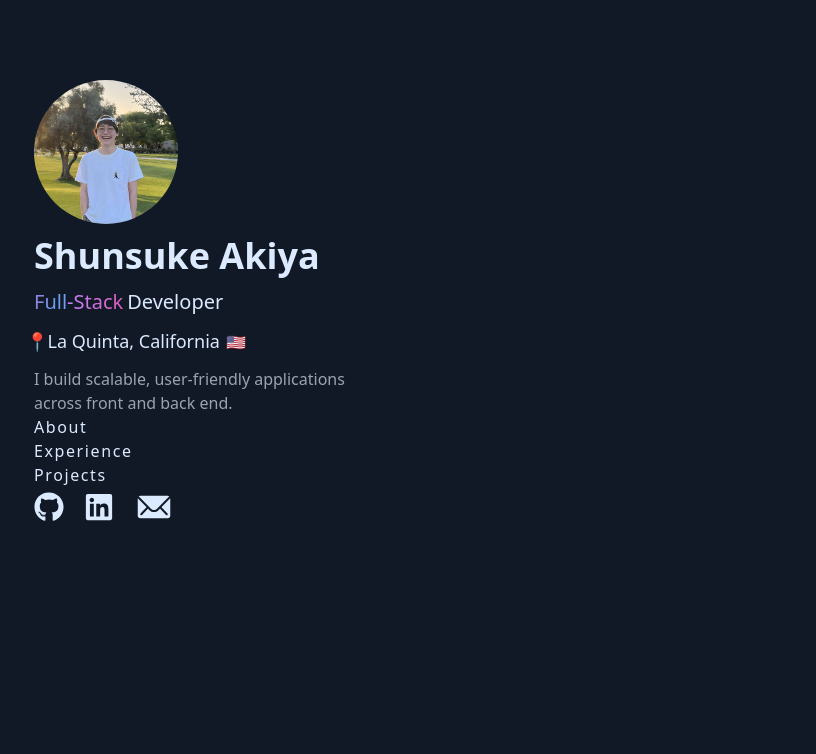
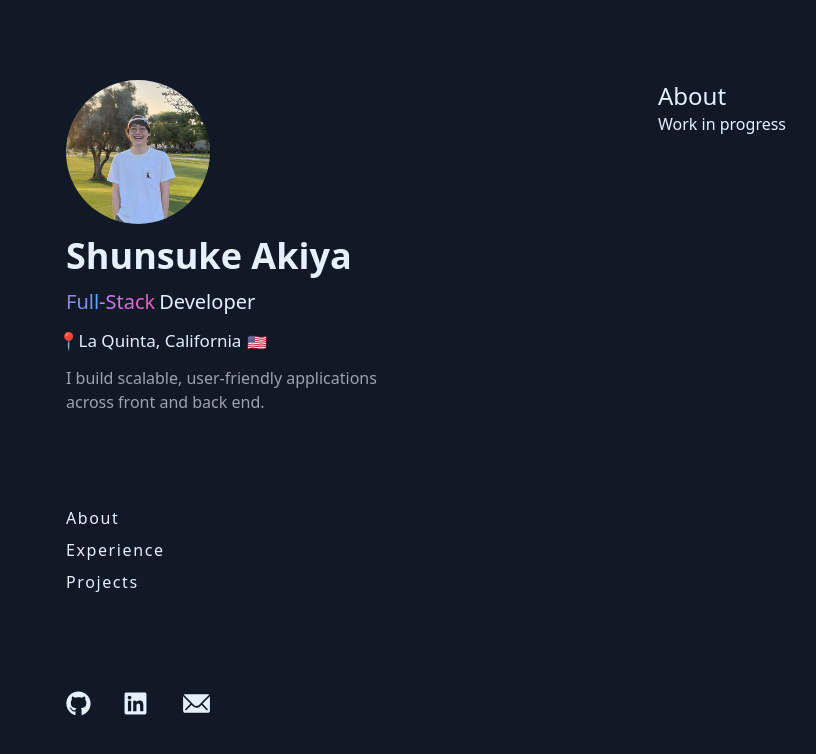
Before and after one commit to shunakiya/portfolio, a React (Vite) app: page / in a window 1280 px wide. Shown: the top 754 px of the page, without its empty margins (30-846 px from the left). Built offline with nearby package versions, Linux system fonts and the light colour scheme.

Commit message:
added spacings to sticky, adding descriptions, color pallete

```diff
--- a/src/App.tsx
+++ b/src/App.tsx
@@ -1,20 +1,33 @@
+import { useState, useEffect } from "react";
 import { FaGithub, FaLinkedin } from "react-icons/fa";
 import { IoIosMail } from "react-icons/io";
 import pfp from "./assets/pfp.png";
 
 export default function App() {
+  const [show, setShow] = useState(false);
+
+  useEffect(() => {
+    const timer = setTimeout(() => {
+      setShow(true);
+    }, 100);
+
+    return () => clearTimeout(timer);
+  }, []);
+
   const writeEmail = () => {
     const mailLink = "mailto:shunakiya@gmail.com";
     window.open(mailLink, "_blank");
   };
 
   return (
-    <div className="mx-auto min-h-screen max-w-screen-xl px-6 py-8 font-sans md:px-12 md:py-20 lg:px-16 lg:py-0">
-      <div className="py-20 h-screen">
-        {/* header */}
-        <div className="sticky flex flex-col">
-          <img src={pfp} className="w-36 h-36 rounded-full mb-3" />
-          <h1 className="text-4xl font-bold">Shunsuke Akiya</h1>
+    <div className="flex flex-row gap-12 mx-auto min-h-screen max-w-screen-xl px-6 py-8 font-sans md:px-12 md:py-20 lg:px-24 lg:py-0">
+      {/* left side info */}
+      <div className="py-20 h-screen sticky flex flex-col w-1/2">
+        <div className="flex flex-col">
+          <div>
+            <img src={pfp} className="w-36 h-36 rounded-full mb-3" />
+            <h1 className="text-4xl font-bold">Shunsuke Akiya</h1>
+          </div>
 
           <div className="mt-3">
             <p className="text-xl font-medium mb-3">
@@ -26,7 +39,7 @@ export default function App() {
             </p>
 
             <div className="flex flex-row">
-              <p className="text-[18px] mb-3 -ml-[8.5px]">
+              <p className="text-[17px] mb-3 -ml-[8.5px]">
                 📍La Quinta, California
               </p>
               <p className="mt-[2px] ml-[6px]">🇺🇸</p>
@@ -40,7 +53,7 @@ export default function App() {
         </div>
 
         {/* nav buttons */}
-        <div className="flex flex-col items-start tracking-widest my-auto">
+        <div className="flex flex-col items-start tracking-widest my-auto gap-2">
           <button>About</button>
 
           <button>Experience</button>
@@ -50,20 +63,26 @@ export default function App() {
 
         {/* socials */}
         <div className="flex items-center bottom-0">
-          <div className="flex space-x-5 items-center">
+          <div className="flex space-x-8 items-center">
             <a href="https://github.com/shunakiya" target="_blank">
-              <FaGithub size={30} />
+              <FaGithub size={25} />
             </a>
 
             <a href="https://linkedin.com/in/shunsuke-akiya/" target="_blank">
-              <FaLinkedin size={30} />
+              <FaLinkedin size={25} />
             </a>
             <button onClick={writeEmail}>
-              <IoIosMail size={40} />
+              <IoIosMail size={33} />
             </button>
           </div>
         </div>
       </div>
+
+      {/* right side info */}
+      <div className="py-20 h-screen flex flex-col">
+        <h1 className="text-2xl">About</h1>
+        <p>Work in progress</p>
+      </div>
     </div>
   );
 }
--- a/src/index.css
+++ b/src/index.css
@@ -7,7 +7,7 @@
   line-height: 1.5;
   font-weight: 400;
 
-  color: #dbeafe;
+  color: #e6f0ff;
   background-color: #111927;
 
   font-synthesis: none;
```
